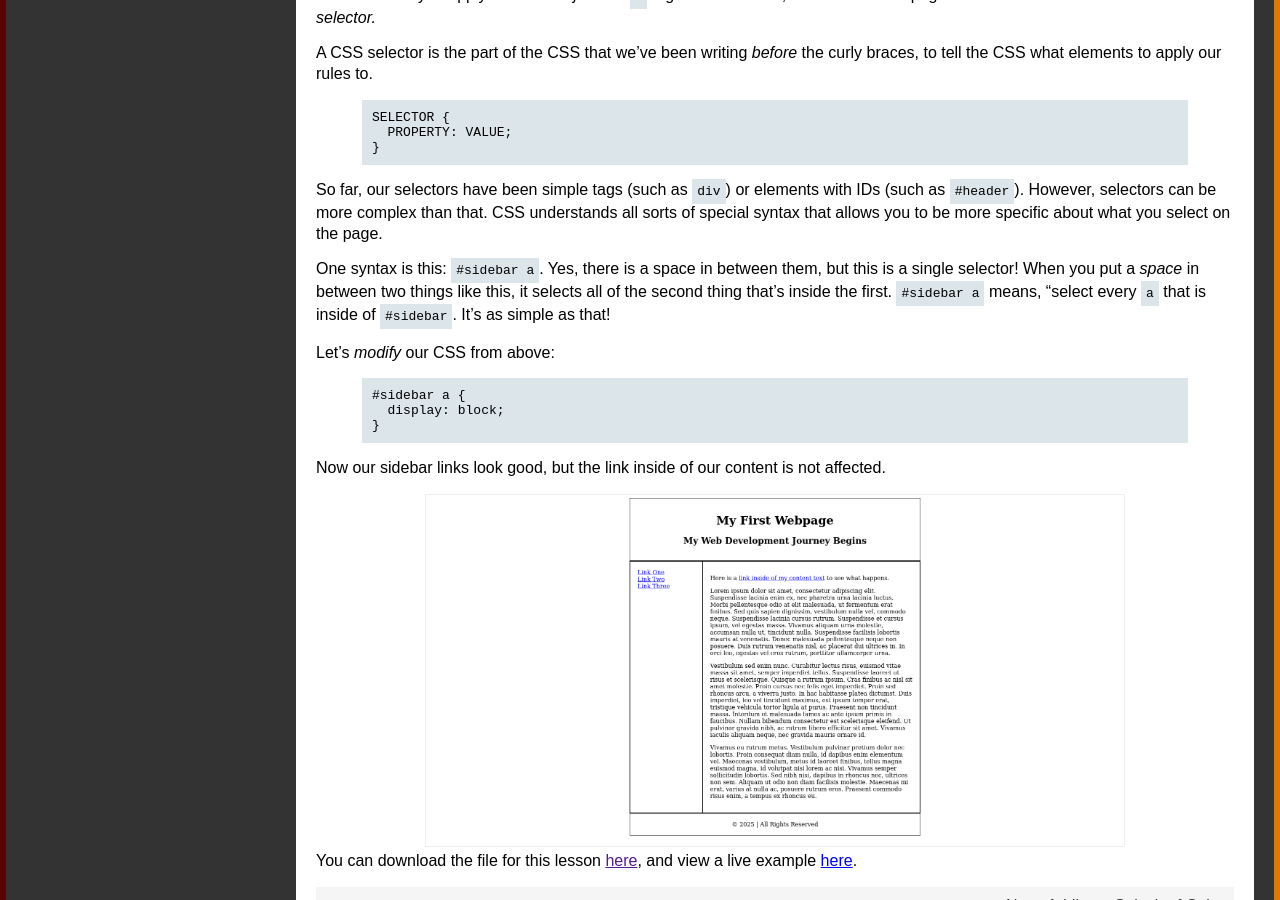
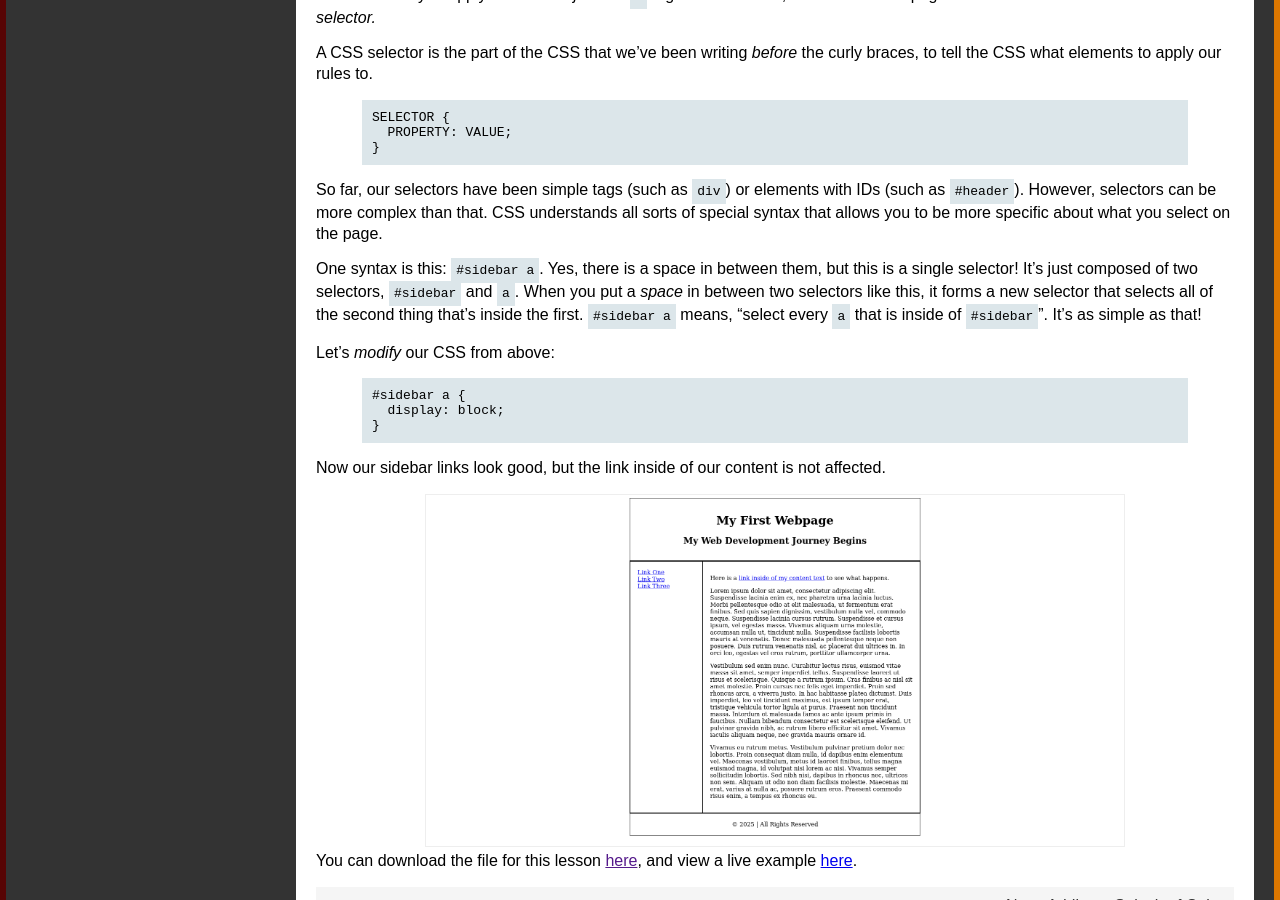
Before and after one commit to cheryllium/easy-html-css, a Jekyll site: the page built from _lessons/17-adding-placeholder-text.md, in a window 1280 px wide and 900 px high, scrolled down 5527 px. Built offline with Jekyll 4.4.1, drawn with Linux system fonts in a browser that asks for light colours.

Commit message:
Small edit

```diff
--- a/_lessons/17-adding-placeholder-text.md
+++ b/_lessons/17-adding-placeholder-text.md
@@ -177,7 +177,7 @@ SELECTOR {
 
 So far, our selectors have been simple tags (such as `div`) or elements with IDs (such as `#header`). However, selectors can be more complex than that. CSS understands all sorts of special syntax that allows you to be more specific about what you select on the page.
 
-One syntax is this: `#sidebar a`. Yes, there is a space in between them, but this is a single selector! When you put a *space* in between two things like this, it selects all of the second thing that's inside the first. `#sidebar a` means, "select every `a` that is inside of `#sidebar`. It's as simple as that!
+One syntax is this: `#sidebar a`. Yes, there is a space in between them, but this is a single selector! It's just composed of two selectors, `#sidebar` and `a`. When you put a *space* in between two selectors like this, it forms a new selector that selects all of the second thing that's inside the first. `#sidebar a` means, "select every `a` that is inside of `#sidebar`". It's as simple as that!
 
 Let's *modify* our CSS from above:
 
```
